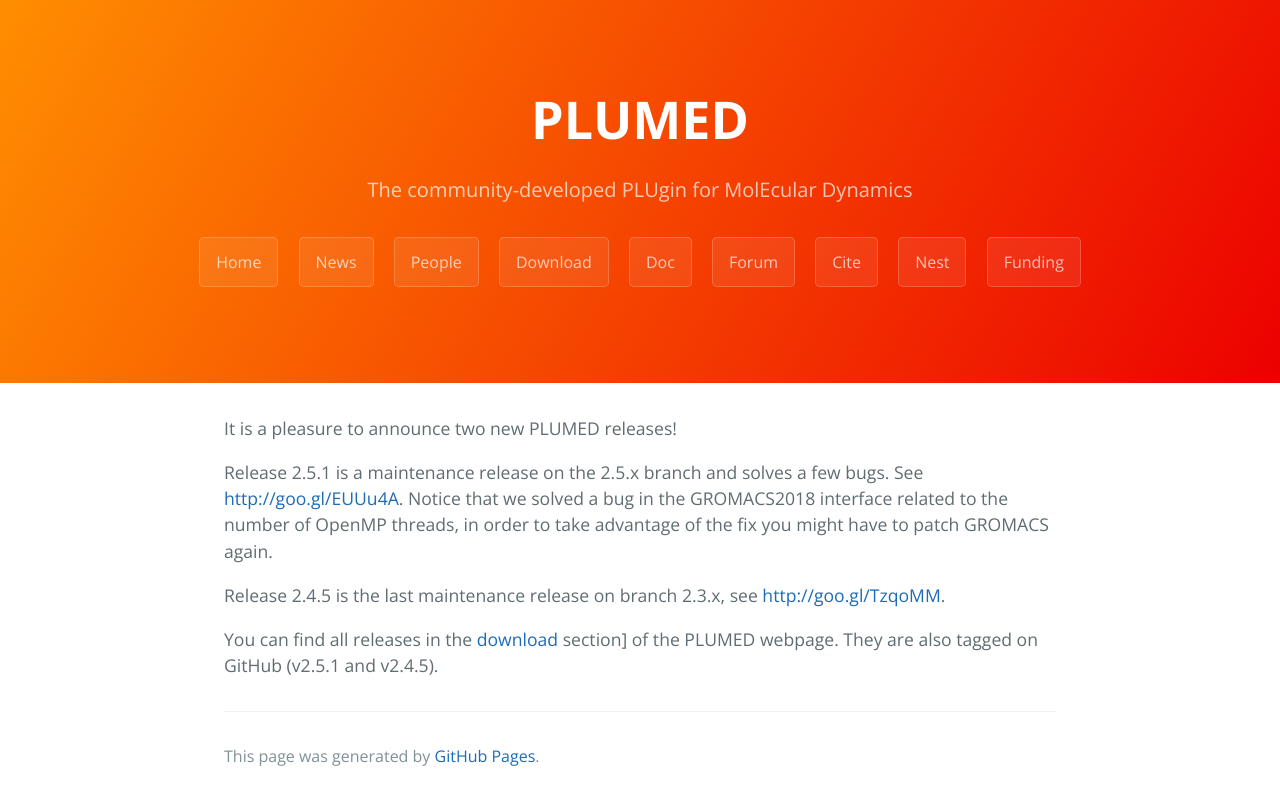
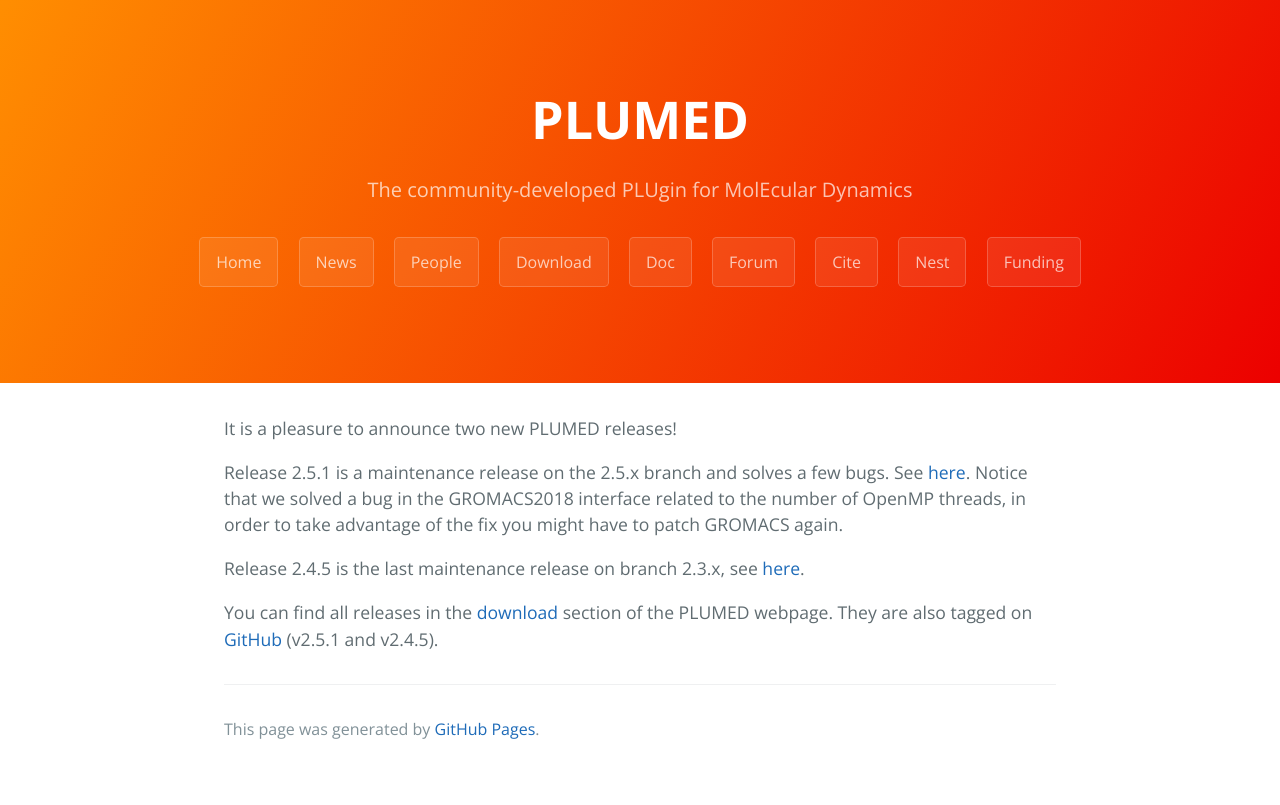
Before and after one commit to plumed/plumed.github.io, a Jekyll site: the page built from _posts/2019-04-01-new-releases.md, in a window 1280 px wide. Shown: the top 805 px of the page. Built offline with Jekyll 4.4.1, drawn with Linux system fonts in a browser that asks for light colours; our own code applies the rules of GitHub Pages for plain Markdown files; the repository's description, which GitHub fills in, is left out.

Commit message:
Update 2019-04-01-new-releases.md
update links

```diff
--- a/_posts/2019-04-01-new-releases.md
+++ b/_posts/2019-04-01-new-releases.md
@@ -1,7 +1,7 @@
 It is a pleasure to announce two new PLUMED releases!
 
-Release 2.5.1 is a maintenance release on the 2.5.x branch and solves a few bugs. See [http://goo.gl/EUUu4A](http://goo.gl/EUUu4A). Notice that we solved a bug in the GROMACS2018 interface related to the number of OpenMP threads, in order to take advantage of the fix you might have to patch GROMACS again.
+Release 2.5.1 is a maintenance release on the 2.5.x branch and solves a few bugs. See [here](http://goo.gl/EUUu4A). Notice that we solved a bug in the GROMACS2018 interface related to the number of OpenMP threads, in order to take advantage of the fix you might have to patch GROMACS again.
 
-Release 2.4.5 is the last maintenance release on branch 2.3.x, see [http://goo.gl/TzqoMM](http://goo.gl/TzqoMM).
+Release 2.4.5 is the last maintenance release on branch 2.3.x, see [here](http://goo.gl/TzqoMM).
 
-You can find all releases in the [download](/download.html) section] of the PLUMED webpage. They are also tagged on GitHub (v2.5.1 and v2.4.5).
+You can find all releases in the [download](/download.html) section of the PLUMED webpage. They are also tagged on [GitHub](https://github.com/plumed/plumed2) (v2.5.1 and v2.4.5).
```
